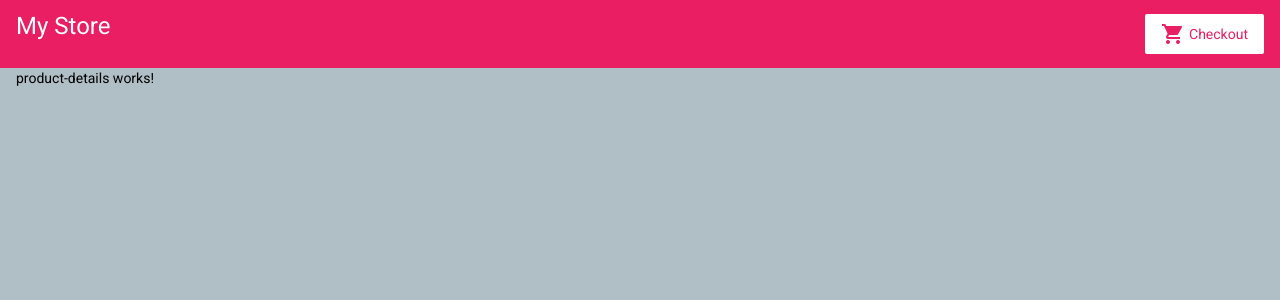
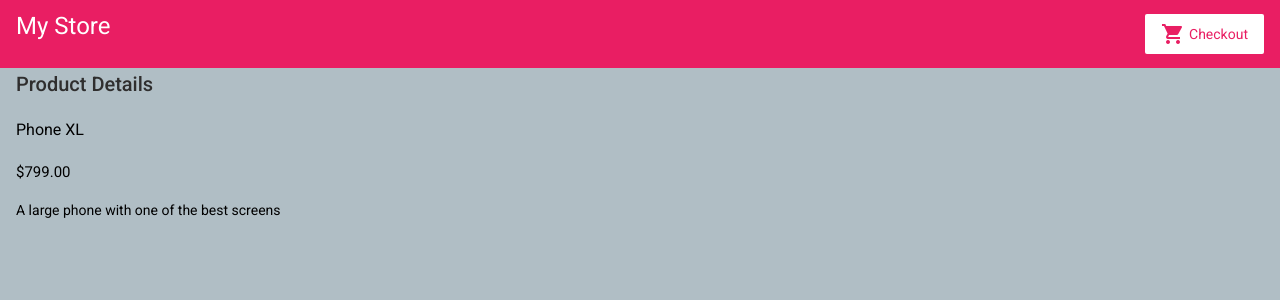
Before and after one commit to SamanehGhafouri/Angular-Getting-Started, an Angular app: page /products/0 in a window 1280 px wide. Shown: the top 300 px of the page. Built offline with nearby package versions, Linux system fonts and the light colour scheme.

Commit message:
Got product details in a new page by using route

```diff
--- a/src/app/product-details/product-details.component.html
+++ b/src/app/product-details/product-details.component.html
@@ -1 +1,6 @@
-<p>product-details works!</p>
+<h2>Product Details</h2>
+<div *ngIf="product">
+  <h3>{{product.name}}</h3>
+  <h4>{{product.price | currency}}</h4>
+  <p>{{product.description}}</p>
+</div>
--- a/src/app/product-details/product-details.component.ts
+++ b/src/app/product-details/product-details.component.ts
@@ -1,4 +1,6 @@
 import { Component, OnInit } from '@angular/core';
+import {ActivatedRoute} from "@angular/router";
+import {Product} from "../product";
 
 @Component({
   selector: 'app-product-details',
@@ -6,10 +8,14 @@
   styleUrls: ['./product-details.component.css']
 })
 export class ProductDetailsComponent implements OnInit {
+  product;
 
-  constructor() { }
+  constructor(private route: ActivatedRoute) { }
 
-  ngOnInit(): void {
+  ngOnInit(){
+    (this.route.paramMap.subscribe(params => {
+      this.product = Product[+params.get('productId')];
+    }))
   }
 
 }
--- a/src/app/product-list/product-list/product-list.component.html
+++ b/src/app/product-list/product-list/product-list.component.html
@@ -1,7 +1,7 @@
 <h2>Products</h2>
-<div *ngFor="let product of products">
+<div *ngFor="let product of products; index as productId">
   <h3>
-    <a [title]="product.name + ' details'" [routerLink]="['/products', product.id]">
+    <a [title]="product.name + ' details'" [routerLink]="['/products', productId]">
       {{product.name}}
     </a>
   </h3>
--- a/src/app/product.ts
+++ b/src/app/product.ts
@@ -1,18 +1,15 @@
 export const Product = [
   {
-    id: 1,
     name: 'Phone XL',
     price: 799,
     description: 'A large phone with one of the best screens'
   },
   {
-    id: 2,
     name: 'Phone Mini',
     price: 699,
     description: 'A great phone with one of the best cameras'
   },
   {
-    id: 3,
     name: 'Phone Standard',
     price: 299,
     description: 'Nothing yet'
```
